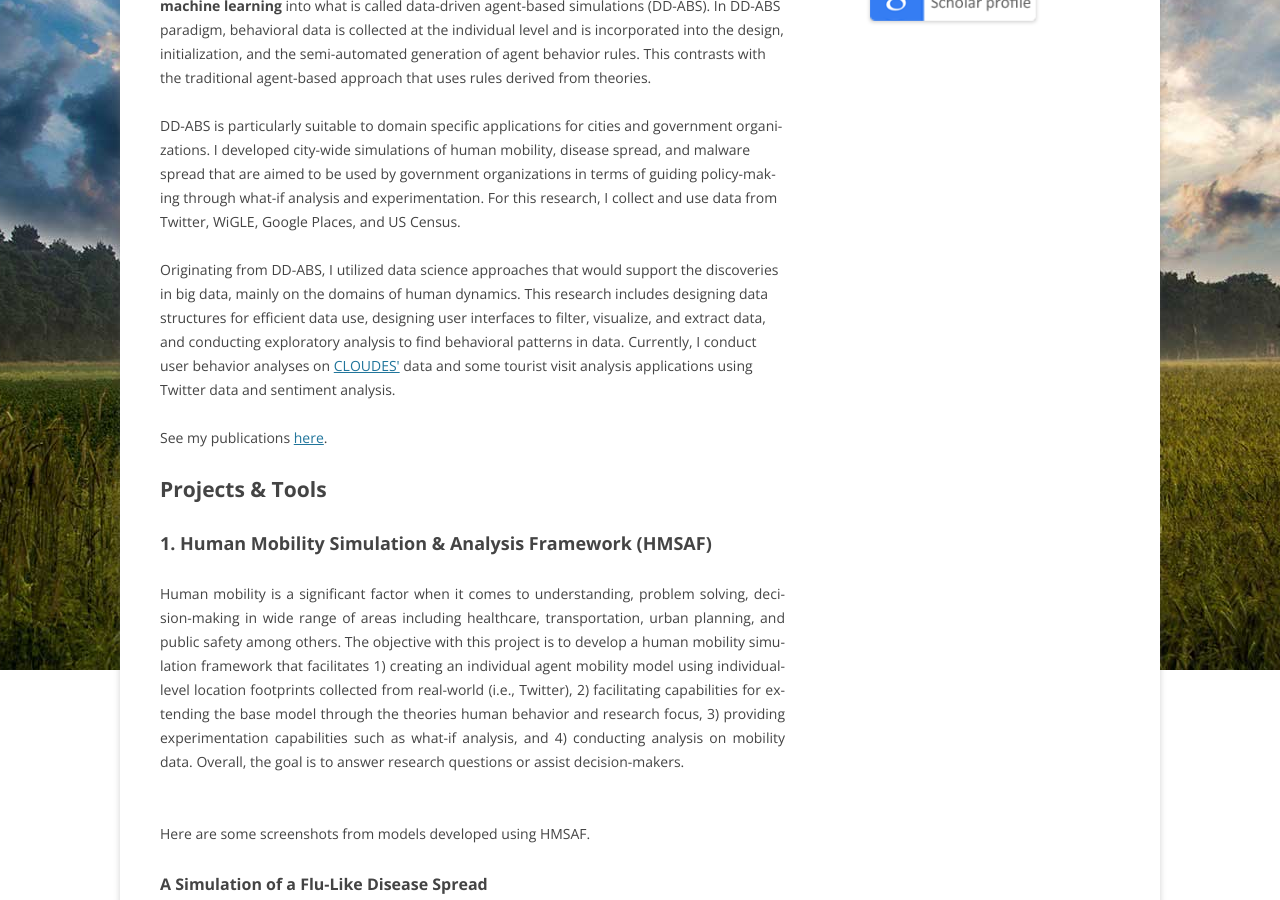
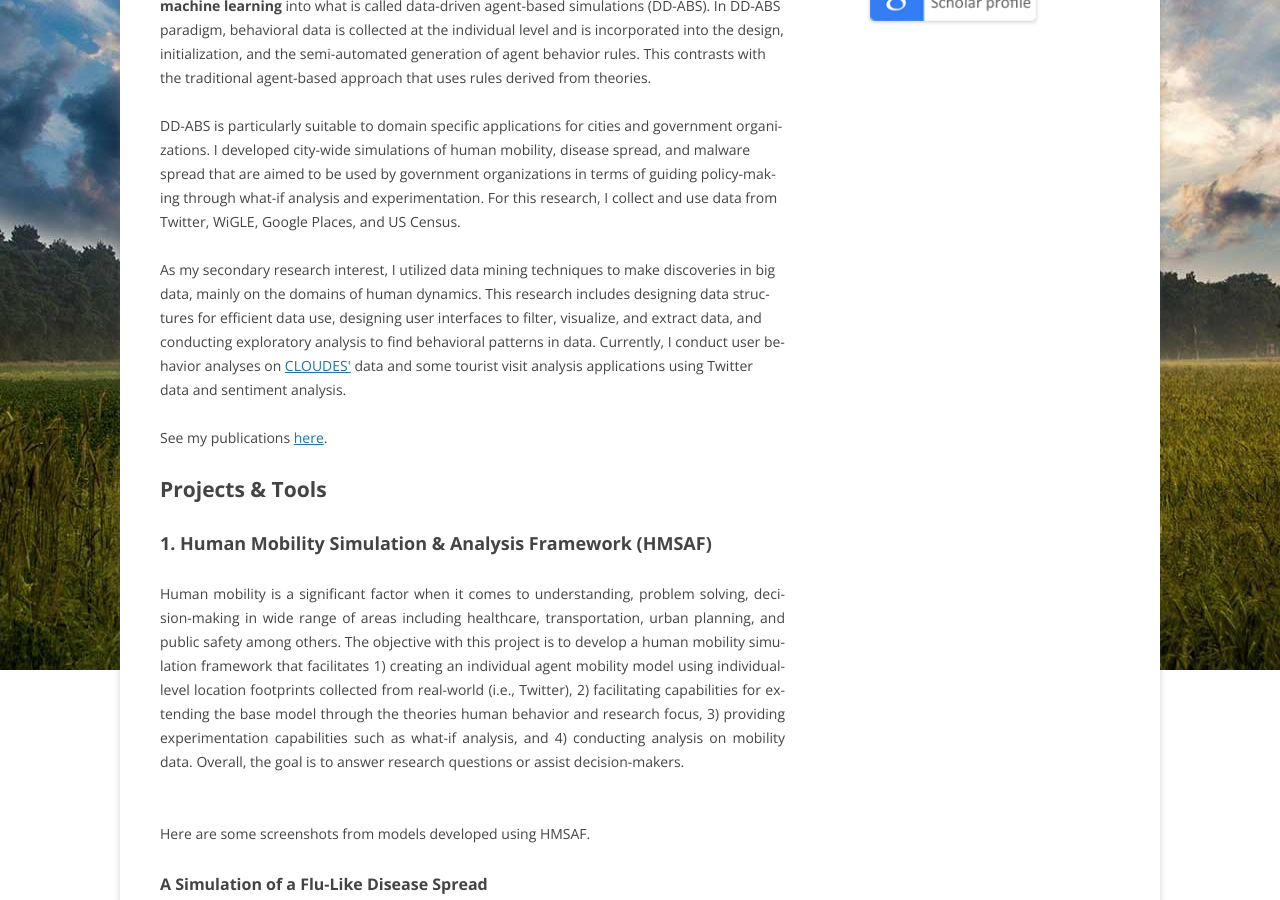
Before and after one commit to hamdikavak/hamdikavak.github.io, a Jekyll site: the page built from research-and-projects/index.html, in a window 1280 px wide and 900 px high, scrolled down 348 px. Built offline with Jekyll 4.4.1, drawn with Linux system fonts in a browser that asks for light colours; nearby versions of some CDN libraries; library files that are not in the unit come from our copies.

Commit message:
Update index.html

```diff
--- a/research-and-projects/index.html
+++ b/research-and-projects/index.html
@@ -17,7 +17,7 @@ This contrasts with the traditional agent-based approach that uses rules derived
   For this research, I collect and use data from Twitter, WiGLE, Google Places, and US Census.
 </p>
 <p>
-  Originating from DD-ABS, I utilized data science approaches that would support the discoveries in big data, mainly on the domains of human dynamics.
+ As my secondary research interest, I utilized data mining techniques to make discoveries in big data, mainly on the domains of human dynamics.
   This research includes designing data structures for efficient data use, designing user interfaces to filter, visualize, and extract data, and conducting exploratory analysis to find behavioral patterns in data.
   Currently, I conduct user behavior analyses on <a href="http://cloudes.me">CLOUDES'</a> data and some tourist visit analysis applications using Twitter data and sentiment analysis.
 </p>
```
